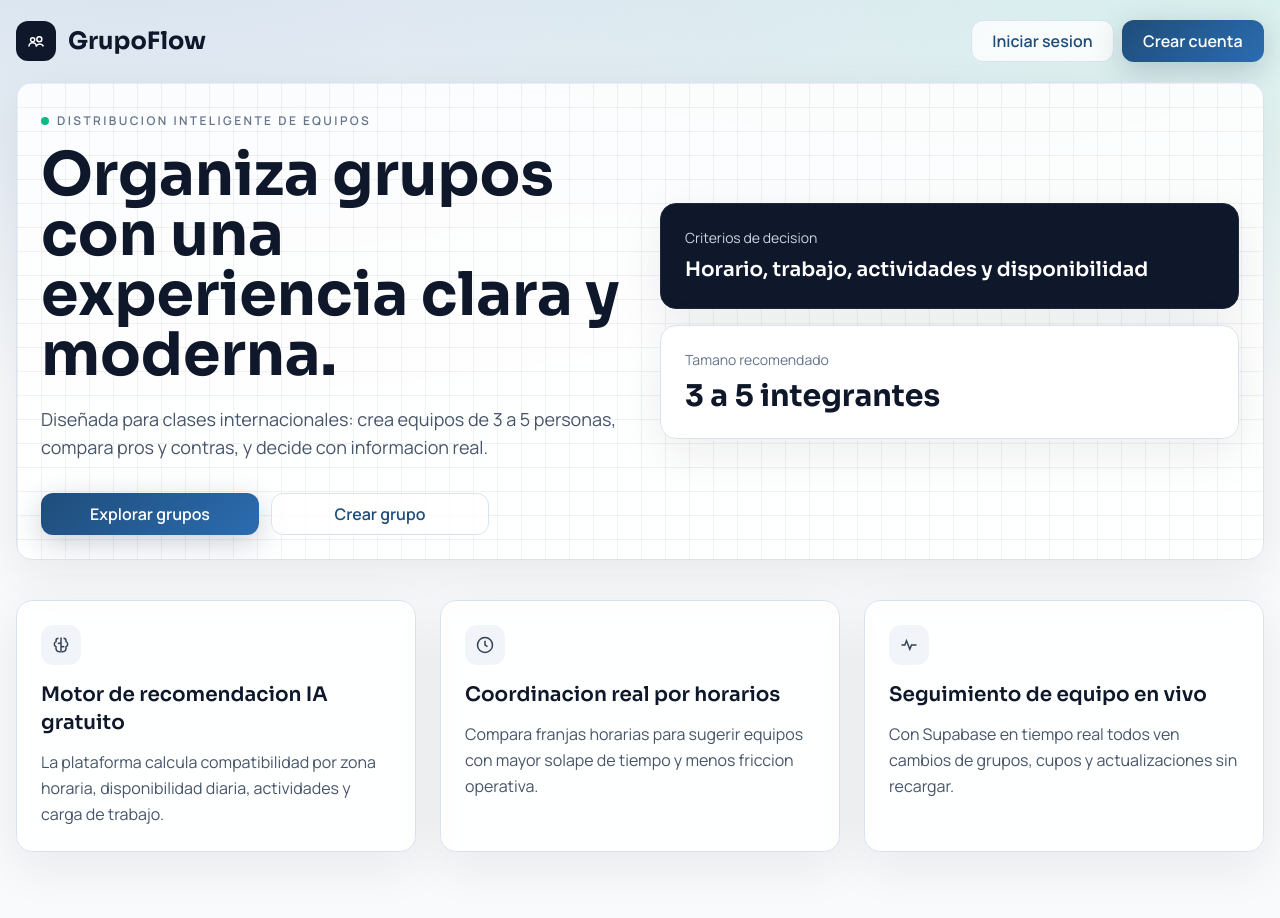
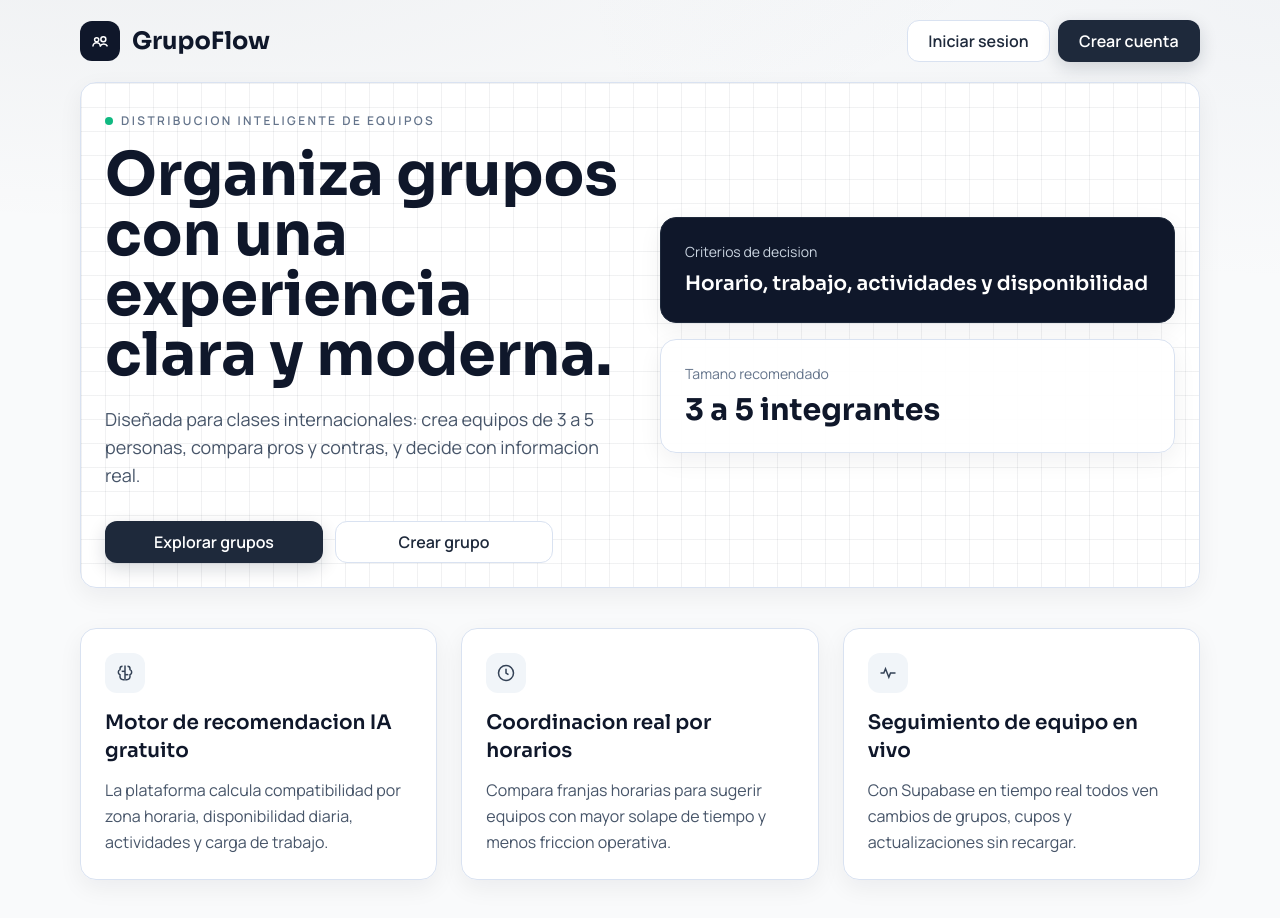
Before and after one commit to metatech-programmer/grupos_unir, a Next.js app: page / in a window 1280 px wide. Shown: the top 918 px of the page. Built offline with nearby package versions, Linux system fonts and the light colour scheme.

Commit message:
feat: apply minimalist responsive layout refinements across app

```diff
--- a/src/app/create-group/page.tsx
+++ b/src/app/create-group/page.tsx
@@ -167,7 +167,7 @@ export default function CreateGroupPage() {
 
   return (
     <div className="min-h-screen px-4 py-8 md:py-14">
-      <div className="max-w-4xl mx-auto card">
+      <div className="max-w-3xl mx-auto card">
         <div className="flex flex-col gap-3 sm:flex-row sm:items-center sm:justify-between mb-8">
           <div>
             <h1 className="text-3xl font-bold" style={{ fontFamily: 'var(--font-sora)' }}>Crear Grupo</h1>
@@ -259,11 +259,11 @@ export default function CreateGroupPage() {
             </div>
           </div>
 
-          <div className="grid grid-cols-1 sm:grid-cols-2 gap-3">
-            <button type="submit" disabled={loading} className="btn-primary w-full disabled:opacity-50">
+          <div className="grid grid-cols-1 sm:grid-cols-2 gap-3 sm:justify-items-start">
+            <button type="submit" disabled={loading} className="btn-primary w-full sm:w-auto disabled:opacity-50">
               {loading ? 'Creando grupo...' : 'Crear Grupo'}
             </button>
-            <Link href="/explore" className="btn-outline w-full">Volver a explorar</Link>
+            <Link href="/explore" className="btn-outline w-full sm:w-auto">Volver a explorar</Link>
           </div>
         </form>
       </div>
--- a/src/app/dashboard/page.tsx
+++ b/src/app/dashboard/page.tsx
@@ -104,7 +104,7 @@ export default function DashboardPage() {
 
   return (
     <div className="min-h-screen px-4 py-6 md:py-10">
-      <header className="max-w-7xl mx-auto card mb-6 flex flex-col gap-4 sm:flex-row sm:items-center sm:justify-between">
+      <header className="max-w-6xl mx-auto card mb-6 flex flex-col gap-4 sm:flex-row sm:items-center sm:justify-between">
         <div className="flex items-center gap-3">
           <div className="h-10 w-10 rounded-xl bg-slate-900 text-white flex items-center justify-center">
             <TeamIcon className="h-5 w-5" />
@@ -117,7 +117,7 @@ export default function DashboardPage() {
         <button onClick={handleLogout} className="btn-outline text-sm w-full sm:w-auto">Cerrar sesion</button>
       </header>
 
-      <main className="max-w-7xl mx-auto grid lg:grid-cols-3 gap-6">
+      <main className="max-w-6xl mx-auto grid lg:grid-cols-3 gap-6">
         <section className="card lg:col-span-1">
           <h2 className="font-semibold text-lg mb-4" style={{ fontFamily: 'var(--font-sora)' }}>Perfil de trabajo</h2>
           <div className="space-y-2 text-sm text-slate-700">
@@ -129,7 +129,7 @@ export default function DashboardPage() {
             <p><strong>Horario:</strong> {String(user.availability_start).padStart(2, '0')}:00 - {String(user.availability_end).padStart(2, '0')}:00</p>
             <p><strong>Actividades:</strong> {(user.activities || []).join(', ')}</p>
           </div>
-          <Link href="/register" className="btn-outline w-full text-center mt-5 block">Actualizar perfil</Link>
+          <Link href="/register" className="btn-outline mt-5 inline-flex">Actualizar perfil</Link>
         </section>
 
         <section className="card lg:col-span-2">
--- a/src/app/globals.css
+++ b/src/app/globals.css
@@ -3,22 +3,22 @@
 @tailwind utilities;
 
 :root {
-  --bg-soft: #f4f6fb;
+  --bg-soft: #f8fafc;
   --ink-strong: #0f172a;
   --ink-muted: #475569;
   --line: #d9e2f1;
-  --brand-900: #102a43;
-  --brand-700: #1f4d7a;
-  --brand-500: #2b6cb0;
-  --brand-300: #79b8ff;
+  --brand-900: #0f172a;
+  --brand-700: #1e293b;
+  --brand-500: #334155;
+  --brand-300: #94a3b8;
   --mint-500: #15b79e;
 }
 
 body {
   color: var(--ink-strong);
   background:
-    radial-gradient(1200px 500px at 10% -10%, rgba(43, 108, 176, 0.18), transparent),
-    radial-gradient(900px 400px at 100% 0%, rgba(21, 183, 158, 0.14), transparent),
+    radial-gradient(900px 320px at 10% -10%, rgba(51, 65, 85, 0.06), transparent),
+    radial-gradient(700px 280px at 100% 0%, rgba(148, 163, 184, 0.08), transparent),
     var(--bg-soft);
 }
 
@@ -64,13 +64,13 @@ body {
 @layer components {
   .btn-primary {
     @apply inline-flex items-center justify-center px-4 sm:px-5 py-2.5 rounded-xl text-white font-semibold text-center leading-tight transition-all duration-200;
-    background: linear-gradient(135deg, var(--brand-700), var(--brand-500));
-    box-shadow: 0 8px 30px rgba(16, 42, 67, 0.22);
+    background: var(--brand-700);
+    box-shadow: 0 6px 18px rgba(15, 23, 42, 0.16);
   }
 
   .btn-primary:hover {
-    transform: translateY(-1px);
-    box-shadow: 0 14px 36px rgba(16, 42, 67, 0.26);
+    background: var(--brand-900);
+    box-shadow: 0 10px 24px rgba(15, 23, 42, 0.2);
   }
 
   .btn-secondary {
@@ -83,7 +83,7 @@ body {
     @apply inline-flex items-center justify-center px-4 sm:px-5 py-2.5 rounded-xl border font-semibold text-center leading-tight transition-all duration-200;
     border-color: var(--line);
     color: var(--brand-700);
-    background-color: rgba(255, 255, 255, 0.8);
+    background-color: #fff;
   }
 
   .btn-outline:hover {
@@ -94,9 +94,9 @@ body {
   .card {
     @apply rounded-2xl p-4 sm:p-6;
     border: 1px solid var(--line);
-    background: rgba(255, 255, 255, 0.86);
-    box-shadow: 0 14px 50px rgba(15, 23, 42, 0.08);
-    backdrop-filter: blur(5px);
+    background: rgba(255, 255, 255, 0.96);
+    box-shadow: 0 8px 24px rgba(15, 23, 42, 0.06);
+    backdrop-filter: none;
   }
 
   .input-modern {
--- a/src/app/groups/[id]/page.tsx
+++ b/src/app/groups/[id]/page.tsx
@@ -482,7 +482,7 @@ export default function GroupDetailPage() {
 
   return (
     <div className="min-h-screen px-4 py-8">
-      <div className="max-w-5xl mx-auto">
+      <div className="max-w-4xl mx-auto">
         <header className="card mb-6 flex flex-col gap-4 md:flex-row md:items-center md:justify-between">
           <div className="flex items-start sm:items-center gap-3">
             <div className="h-10 w-10 rounded-xl bg-slate-900 text-white flex items-center justify-center">
@@ -493,17 +493,17 @@ export default function GroupDetailPage() {
               <p className="text-slate-600">{group.subject}</p>
             </div>
           </div>
-          <div className="grid grid-cols-1 sm:grid-cols-2 gap-2 w-full md:w-auto">
+          <div className="grid grid-cols-1 sm:grid-cols-2 gap-2 w-full md:w-auto md:justify-end">
             {canDelete && (
               <button
                 onClick={handleDeleteGroup}
                 disabled={deleting}
-                className="px-4 py-2 rounded-xl border border-rose-200 text-rose-700 font-semibold hover:bg-rose-50 disabled:opacity-50 w-full"
+                className="px-4 py-2 rounded-xl border border-rose-200 text-rose-700 font-semibold hover:bg-rose-50 disabled:opacity-50 w-full sm:w-auto"
               >
                 {deleting ? 'Eliminando...' : 'Eliminar grupo'}
               </button>
             )}
-            <Link href="/explore" className="btn-outline w-full">Volver</Link>
+            <Link href="/explore" className="btn-outline w-full sm:w-auto">Volver</Link>
           </div>
         </header>
 
--- a/src/app/page.tsx
+++ b/src/app/page.tsx
@@ -24,20 +24,20 @@ const features = [
 export default function Home() {
   return (
     <div className="min-h-screen">
-      <header className="max-w-7xl mx-auto px-4 py-5 flex flex-col gap-4 sm:flex-row sm:items-center sm:justify-between">
+      <header className="max-w-6xl mx-auto px-4 py-5 flex flex-col gap-4 sm:flex-row sm:items-center sm:justify-between">
         <div className="flex items-center gap-3">
           <div className="h-10 w-10 rounded-xl bg-slate-900 text-white flex items-center justify-center">
             <TeamIcon className="h-5 w-5" />
           </div>
           <h1 className="text-xl sm:text-2xl font-bold text-slate-900" style={{ fontFamily: 'var(--font-sora)' }}>GrupoFlow</h1>
         </div>
-        <div className="grid grid-cols-1 sm:grid-cols-2 gap-2 w-full sm:w-auto">
-          <Link href="/login" className="btn-outline w-full">Iniciar sesion</Link>
-          <Link href="/register" className="btn-primary w-full">Crear cuenta</Link>
+        <div className="grid grid-cols-1 sm:grid-cols-2 gap-2 w-full sm:w-auto sm:justify-end">
+          <Link href="/login" className="btn-outline w-full sm:w-auto">Iniciar sesion</Link>
+          <Link href="/register" className="btn-primary w-full sm:w-auto">Crear cuenta</Link>
         </div>
       </header>
 
-      <main className="max-w-7xl mx-auto px-4 pb-16">
+      <main className="max-w-6xl mx-auto px-4 pb-16">
         <section className="hero-grid card overflow-hidden relative">
           <div className="grid md:grid-cols-2 gap-10 items-center">
             <div>
@@ -52,8 +52,8 @@ export default function Home() {
                 Diseñada para clases internacionales: crea equipos de 3 a 5 personas, compara pros y contras, y decide con informacion real.
               </p>
               <div className="mt-8 grid grid-cols-1 sm:grid-cols-2 gap-3 max-w-md">
-                <Link href="/explore" className="btn-primary w-full">Explorar grupos</Link>
-                <Link href="/create-group" className="btn-outline w-full">Crear grupo</Link>
+                <Link href="/explore" className="btn-primary w-full sm:w-auto">Explorar grupos</Link>
+                <Link href="/create-group" className="btn-outline w-full sm:w-auto">Crear grupo</Link>
               </div>
             </div>
 
```
Also changed, not shown: src/app/explore/page.tsx (+8 -8 lines).
